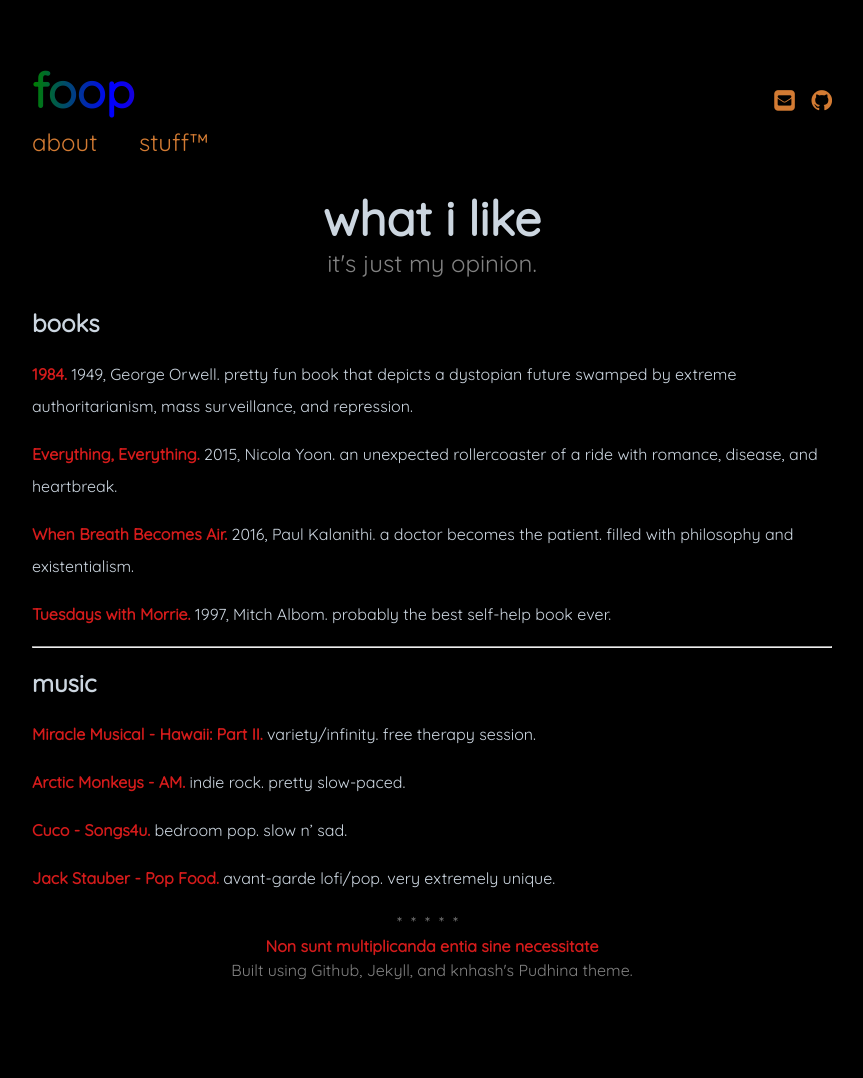
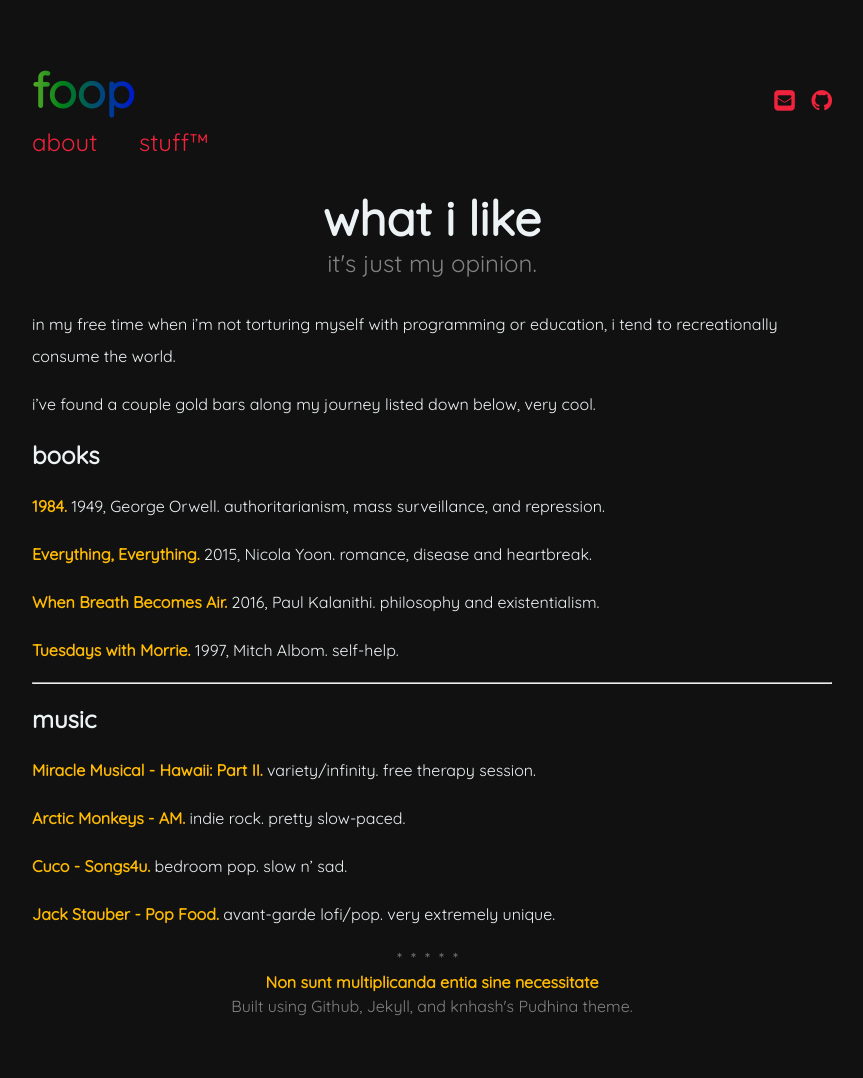
Before and after one commit to fwyr/website, a Jekyll site: the page built from fav.md, in a window 1280 px wide. Shown: the whole page, without its empty margins (208-1071 px from the left). Built offline with Jekyll 4.4.1, drawn with Linux system fonts in a browser that asks for light colours; before the commit the page ends 1042 px from its top, so only the background shows below that.

Commit message:
some css changes, and minor edits to pages

```diff
--- a/_config.yml
+++ b/_config.yml
@@ -1,7 +1,7 @@
 # Site settings
 title: foop
 description: >
-  A simple, minimal Jekyll theme for a personal web page and blog, focusing on white space and readability
+  you're cringe.
 
 baseurl: "" # the subpath of your site, e.g. /blog/
 url: "https://lolcringe.co" # the base hostname & protocol for your site
--- a/_includes/meta_tags/base.html
+++ b/_includes/meta_tags/base.html
@@ -2,6 +2,6 @@
 <meta http-equiv="X-UA-Compatible" content="IE=edge">
 <meta name="viewport" content="width=device-width, initial-scale=1">
 <title>a blip in time</title>
-<meta name="description" content="{% if page.description %}{{ page.description | strip_html | strip_newlines | truncate: 160 }}{% else %}{{ site.description }}{% endif %}">
+<meta name="description" content="you're cringe.">
 {% if page.tags %}<meta name="keywords" content="{{ page.tags | join: ', ' }}">{% endif %}
 <link rel="canonical" href="{{ page.url | replace:'index.html','' | prepend: site.baseurl }}">
--- a/_includes/page/about.html
+++ b/_includes/page/about.html
@@ -1,7 +1,7 @@
 <div class="about">
 <div class="about__devider">*****</div>
 <div class="about__text">
-<strong class="rainbow_text_animated"> Non sunt multiplicanda entia sine necessitate </strong>
+<strong>Non sunt multiplicanda entia sine necessitate </strong>
 <br> Built using Github, Jekyll, and knhash's Pudhina theme.
 </div>
 </div>
--- a/assets/css/main.css
+++ b/assets/css/main.css
@@ -3,11 +3,11 @@
   body {
     font-family: 'Quicksand', sans-serif;
     font-size: 100%;
-    color: rgb(204, 214, 224);
-    background-color: #000; }
+    color: #edf2f4;
+    background-color: #111111; }
 
   a {
-    color: rgb(211, 123, 51);
+    color: #ef233c;
     font-weight: bold;
     text-decoration: none; }
 
@@ -42,7 +42,7 @@
       font-weight: 400; }
 
   strong {
-    color: rgb(212, 27, 27); }
+    color: #ffbb00; }
 
   .wrapper {
     max-width: 800px;
@@ -230,7 +230,7 @@
 /* =Footer *//*************************************************************/
 
   .rainbow {
-      background: linear-gradient(to right, red, orange, yellow, green, blue, indigo, purple, red, orange, yellow);
+      background: linear-gradient(to right, #ff0018, #ffa52c, #ffff41, #008018, #0000f9, #86007d, #ff0018, #ffa52c, #ffff41);
       -webkit-background-clip: text;
       background-clip: text;
       color: transparent;
@@ -246,6 +246,29 @@
       50% {
           background-position: 100% 0;
       }
+  }
+
+  .hover-underline {
+    display: inline-block;
+    position: relative;
+  }
+
+  .hover-underline:after {
+    content: '';
+    position: absolute;
+    width: 100%;
+    transform: scaleX(0);
+    height: 2px;
+    bottom: 0;
+    left: 0;
+    background-color: #ef233c;
+    transform-origin: bottom right;
+    transition: transform 0.25s ease-out;
+  }
+
+  .hover-underline:hover:after {
+    transform: scaleX(0.5);
+    transform-origin: bottom left;
   }
 
 /* =Glitch effect, Source: http://codepen.io/bulby97/pen/fcvay *//*************************************************************/
--- a/fav.md
+++ b/fav.md
@@ -29,14 +29,18 @@
 {% endfor %}
 </div>-->
 
+in my free time when i'm not torturing myself with programming or education, i tend to recreationally consume the world.
+
+i've found a couple gold bars along my journey listed down below, very cool.
+
 ## books
-<a href="https://sg1lib.org/book/3397089/dfef7e" target="_blank" rel="noopener noreferrer"><strong>1984.</strong></a> 1949, George Orwell. pretty fun book that depicts a dystopian future swamped by extreme authoritarianism, mass surveillance, and repression.
+<a href="https://sg1lib.org/book/3397089/dfef7e" target="_blank" rel="noopener noreferrer"><strong>1984.</strong></a> 1949, George Orwell. authoritarianism, mass surveillance, and repression.
 
-<a href="https://sg1lib.org/book/3987740/fb09a8" target="_blank" rel="noopener noreferrer"><strong>Everything, Everything.</strong></a> 2015, Nicola Yoon. an unexpected rollercoaster of a ride with romance, disease, and heartbreak.
+<a href="https://sg1lib.org/book/3987740/fb09a8" target="_blank" rel="noopener noreferrer"><strong>Everything, Everything.</strong></a> 2015, Nicola Yoon. romance, disease and heartbreak.
 
-<a href="https://sg1lib.org/book/4781843/3489cc" target="_blank" rel="noopener noreferrer"><strong>When Breath Becomes Air.</strong></a> 2016, Paul Kalanithi. a doctor becomes the patient. filled with philosophy and existentialism.
+<a href="https://sg1lib.org/book/4781843/3489cc" target="_blank" rel="noopener noreferrer"><strong>When Breath Becomes Air.</strong></a> 2016, Paul Kalanithi. philosophy and existentialism.
 
-<a href="https://sg1lib.org/book/1122075/5db343" target="_blank" rel="noopener noreferrer"><strong>Tuesdays with Morrie.</strong></a> 1997, Mitch Albom. probably the best self-help book ever.
+<a href="https://sg1lib.org/book/1122075/5db343" target="_blank" rel="noopener noreferrer"><strong>Tuesdays with Morrie.</strong></a> 1997, Mitch Albom. self-help.
 
 <hr>
 
```
Also changed, not shown: index.md (+2 -2 lines).
